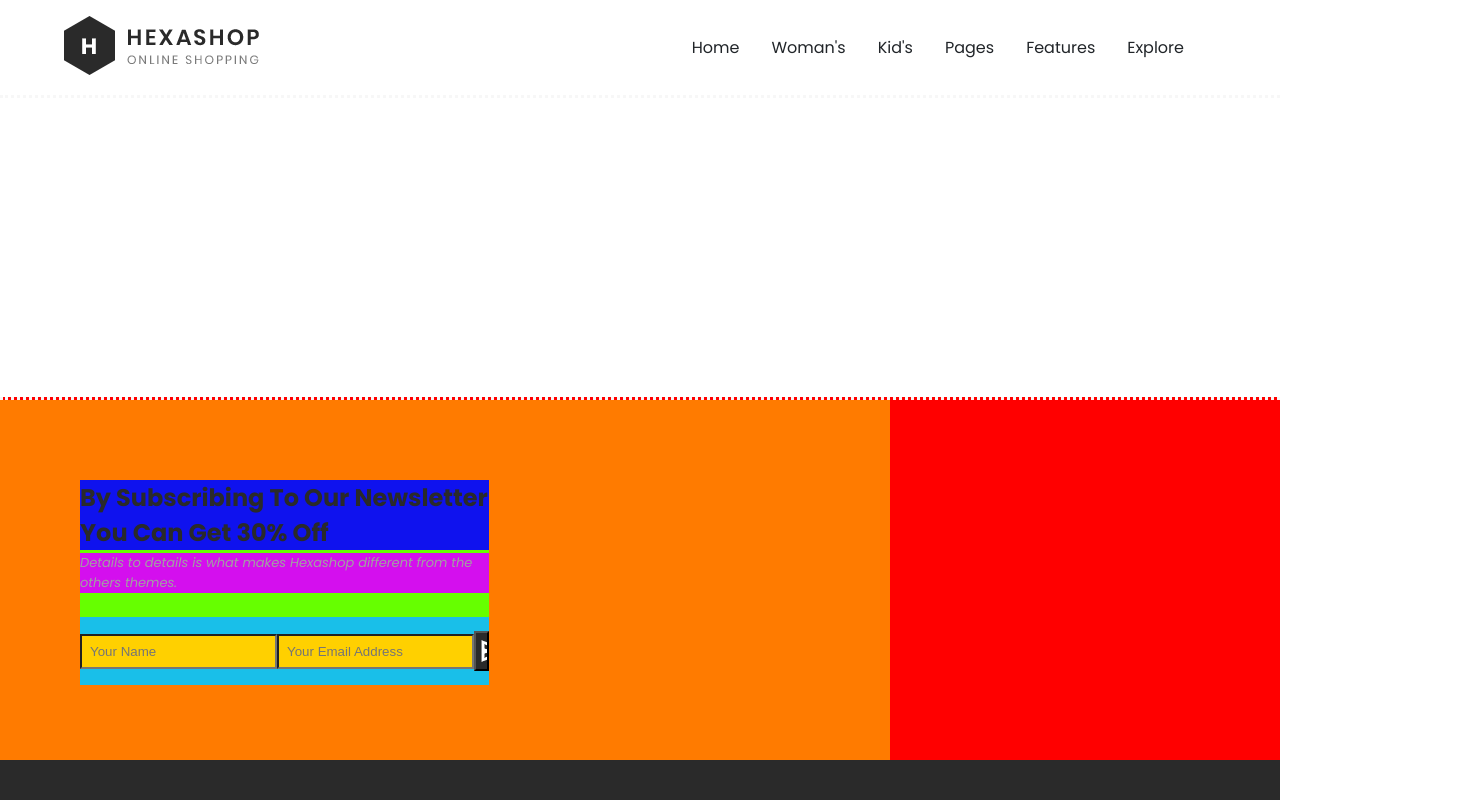
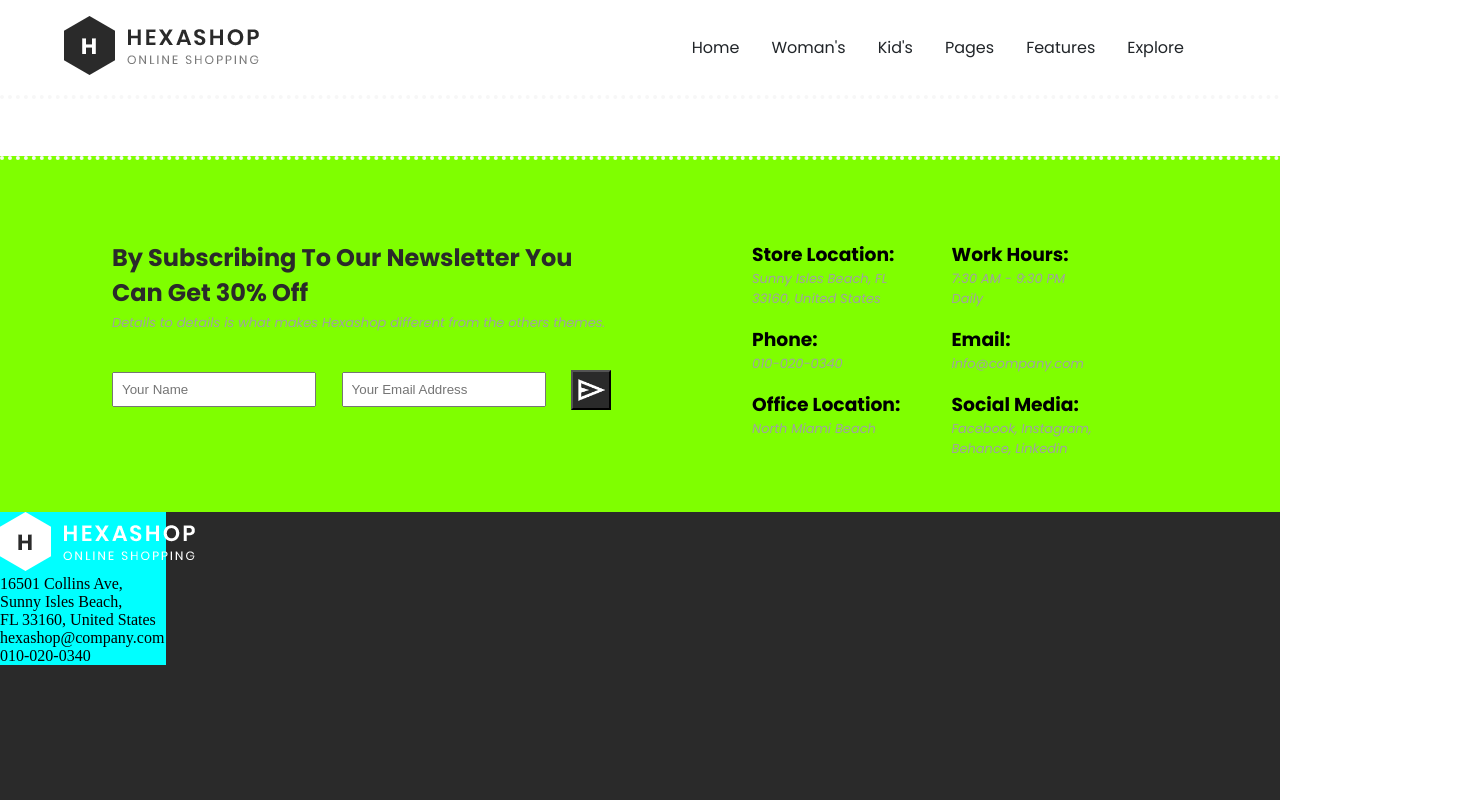
Before and after one commit to FeliciaMirand/hexashop, a plain HTML site: page index.html in a window 1280 px wide. Shown: the top 800 px of the page, 1472 px wide, since content can reach past the window. Drawn offline with Linux system fonts and the light colour scheme.

Commit message:
comit pro joão parar de ser burro :)

```diff
--- a/index.css
+++ b/index.css
@@ -11,15 +11,9 @@ header{
     padding-right: 4rem;
     padding-top: 1rem;
     padding-bottom: 1rem;
-    border-bottom: dotted 3px #f7f7f7;
+    border-bottom: dotted 4px #f7f7f7;
 }
-#img{
-    max-width: 100%;
-    @media (width >= 700px){
-        max-width: 50%;
 
-    }
-}
 #barrap{
     display: flex;
     justify-content: space-evenly;
@@ -33,26 +27,28 @@ header{
 /*fim do header*/
 /*começo do footer*/
 
-/*parte branca do footer*/
+/*parte branca direita do footer*/
 footer {
     position: absolute;
     bottom: 0;
     width: 100%;
-    height: 400px;
-    background-color: rgb(255, 0, 0);
-    border-top: dotted 3px #f7f7f7;
+    border-top: dotted 4px #f7f7f7;
+    background-color: chartreuse;
+    height: 40rem;
+
   }
   #footerbranco{
-    transform: ;
     padding: 5rem;
-    width: 57%;
-    height: 50%;
-    background-color: rgb(255, 123, 0);
+    width: 100%;
+    height: 30%;
+    display: flex;
+    justify-content: space-between;
+    margin-left: 2rem;
   }
   input{
     padding: 0.5rem;
     width: 11.5rem;
-    background-color: rgb(255, 208, 0)
+    margin-right: 5%;
   }
   label{
     font-style: italic;
@@ -66,17 +62,15 @@ footer {
     height: 3em;
   }
   #cadastro{
-    width: 56%;
+    width: 40%;
     height: 85%;
-    background-color: rgb(102, 255, 0);
   }
   #cadastrar{
     display:flex;
     align-items: center;
     width: 100%;
     height: 40%;
-    justify-content: space-between;
-    background-color: rgb(25, 191, 233);
+    margin-top: 1.5rem
 
   }
   #subfont{
@@ -84,19 +78,47 @@ footer {
     font-size: 34px, 40.8px;
     color:#2a2a2a;
     margin-bottom: 0.2rem;
-    background-color: #0f12ee;
   }
-  #subfont2{
+  .subfont2{
     font-family: 'Poppins', sans-serif;
     font-size: 13px;
     color: #a1a1a1;
     font-style: italic;
-    margin-bottom: 1.5rem;
-    background-color: #d40fee;
+    margin-bottom: 1rem;
+
   }
+  /*fim da parte direita*/
+  /*parte branca esquerda do footer*/
+  h3{
+    font-family: 'Poppins', sans-serif;
+  }
+  #informacoes{
+    display: flex;
+    align-items: end;
+    height: 85%;
+    width: 40rem;
 
-  /*parte preta do footer*/
+  }
+  #info1{
+    height: 100%;
+    padding-right: 8%;
+
+  }
+  #info2{
+    height: 100%;
+    width: 11rem;
+    padding-right: 8%;
+  }
+  /*fim da parte esquerda*/
+  /*fim do footer branco*/
+  /*começo parte preta do footer*/
   #footerpreto{
-    padding: 10rem;
     background-color: #2a2a2a;
+    height: 65%;
+    width: 100%;
   }
+  #img2{
+    background-color: aqua;
+    width: 13%;
+    margin:0;
+  }
--- a/index.html
+++ b/index.html
@@ -12,7 +12,7 @@
 </head>
 <body>
     <header>
-        <div id="img">
+        <div div="img">
             <img src="logo.png">
         </div>
         <div id="barrap">
@@ -28,20 +28,53 @@
     <footer>
         <div id="footerbranco">
             <div id="cadastro">
-                <h2 id="subfont">By Subscribing To Our Newsletter You Can Get 30% Off </h2>
-                <p id="subfont2">Details to details is what makes Hexashop different from the others themes.</p>
+                <h2 id="subfont">By Subscribing To Our Newsletter You <br> Can Get 30% Off </h2>
+                <p class="subfont2">Details to details is what makes Hexashop different from the others themes.</p>
                 <div id="cadastrar">
                     <input type="text" placeholder="Your Name">
                     <input type ="email" placeholder="Your Email Address">
                     <button id="botao">
                     </button>
                 </div>
-
             </div>
-            <div id="info1"></div>
-            <div id="info2"></div>
+            <div id="informacoes">
+                <div id="info1">
+                    <div id="localizacao">
+                        <h3>Store Location:</h3>
+                        <p class="subfont2">Sunny Isles Beach, FL<br>33160, United States</p>
+                    </div>
+                    <div id="telefone">
+                        <h3>Phone:</h3>
+                        <p class="subfont2">010-020-0340</p>
+                    </div>
+                    <div id="localescritorio">
+                        <h3>Office Location:</h3>
+                        <p class="subfont2">North Miami Beach</p>
+                    </div>
+                </div>
+                <div id="info2">
+                    <div id="horas">
+                        <h3>Work Hours:</h3>
+                        <p class="subfont2">7:30 AM - 9:30 PM<br> Daily</p>
+                    </div>
+                    <div id="email">
+                        <h3>Email:</h3>
+                        <p class="subfont2">info@company.com</p>
+                    </div>
+                    <div id="redes">
+                        <h3>Social Media:</h3>
+                        <p class="subfont2">Facebook, Instagram,<br> Behance, Linkedin</p>
+                    </div>
+                </div>
+            </div>
         </div>
         <div id="footerpreto">
+            <div id="img2">
+                <img src="white-logo.png">
+                <p class="fontfootp">16501 Collins Ave, Sunny Isles Beach, <br>FL 33160, United States</p>
+                <p class="fontfootp">hexashop@company.com</p>
+                <p class="fontfootp">010-020-0340</p>
+            </div>
         </div>
     </footer>
 </body>
```
